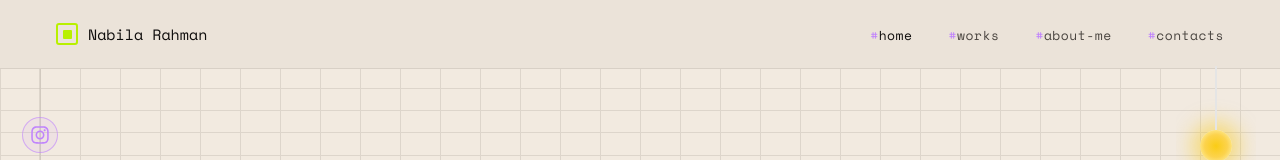
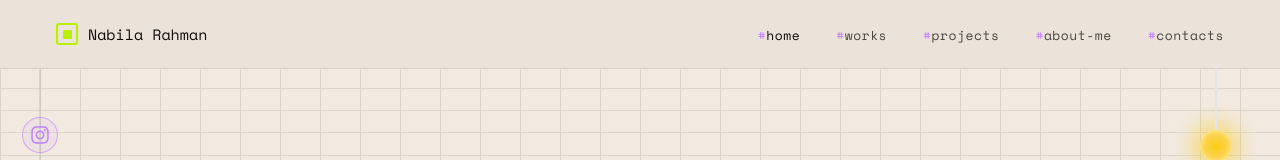
Before and after one commit to Am1r4-nr/portfolio, a Next.js app: page / in a window 1280 px wide. Shown: the top 160 px of the page. Built offline with nearby package versions, Linux system fonts and the light colour scheme.

Commit message:
feat: add #projects link to navbar

```diff
--- a/src/components/ui/portfolio-hero.tsx
+++ b/src/components/ui/portfolio-hero.tsx
@@ -12,6 +12,7 @@ const FONT = "'Space Mono', monospace";
 const navLinks = [
   { label: "home",     href: "/",          active: true  },
   { label: "works",    href: "#",          active: false },
+  { label: "projects", href: "/projects", active: false },
   { label: "about-me", href: "/about",    active: false },
   { label: "contacts", href: "/contacts", active: false },
 ];
```
